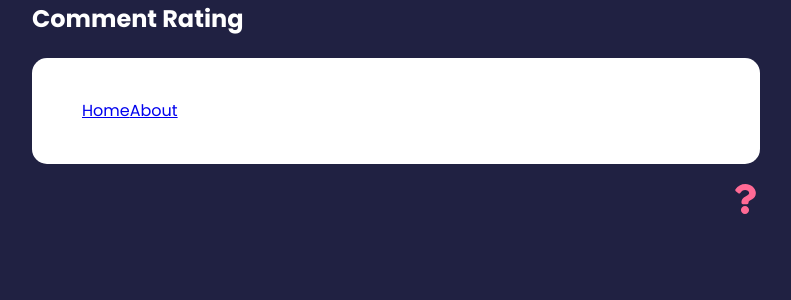
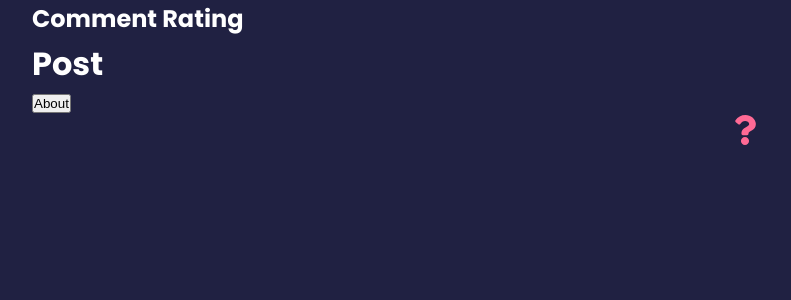
Before and after one commit to xploreout/comment-app, a React (Create React App) app: page /post in a window 1280 px wide. Shown: the top 300 px of the page, without its empty margins (244-1035 px from the left). Built offline with nearby package versions, Linux system fonts and the light colour scheme.

Commit message:
check out Navigate and useNavigate

```diff
--- a/src/App.js
+++ b/src/App.js
@@ -3,18 +3,13 @@ import { v4 as uuidv4 } from 'uuid';
 import Header from './components/Header';
 import AboutLink from './components/AboutLink';
 import { useState } from 'react';
-import Card from './components/shared/Card';
 import About from './pages/About';
 import SurveyData from './data/SurveyData';
 import SurveyList from './components/SurveyList';
 import SurveyStats from './components/SurveyStats';
 import SurveyForm from './components/SurveyForm';
-import {
-  BrowserRouter as Router,
-  Routes,
-  Route,
-  NavLink,
-} from 'react-router-dom';
+import { BrowserRouter as Router, Routes, Route } from 'react-router-dom';
+import Post from './components/Post';
 
 function App() {
   const [survey, setSurvey] = useState(SurveyData);
@@ -46,15 +41,18 @@ function App() {
             }
           />
           <Route path='/about' element={<About />} />
+          <Route path='/post/*' element={<Post />} />
+          {/* <Route path='/post/:id/:name' element={<Post />} /> */}
+          {/* <Route path='/post/*' element={<Post />} /> */}
         </Routes>
-        <Card>
+        {/* <Card>
           <NavLink to='/' activeClassName='active'>
             Home
           </NavLink>
           <NavLink to='/about' activeClassName='active'>
             About
           </NavLink>
-        </Card>
+        </Card> */}
         <AboutLink />
       </div>
     </Router>
--- /dev/null
+++ b/src/components/Post.jsx
@@ -0,0 +1,30 @@
+import React from 'react';
+import { Route, Routes, useParams } from 'react-router-dom';
+import { Navigate, useNavigate } from 'react-router-dom';
+
+function Post() {
+  const params = useParams();
+  const navigate = useNavigate();
+  const status = 200;
+
+  const handleClick = () => {
+    navigate('/about');
+  };
+  if (status === 404) {
+    return <Navigate to='/notfound' />;
+  }
+
+  return (
+    <div>
+      <h1>Post</h1>
+      {/* <h1>Post {params.id}</h1>
+      <p>Name: {params.name}</p> */}
+      <button onClick={handleClick}>About</button>
+      <Routes>
+        <Route path='/show' element={<h2>Showing route</h2>} />
+      </Routes>
+    </div>
+  );
+}
+
+export default Post;
--- a/src/index.css
+++ b/src/index.css
@@ -210,7 +210,7 @@ ul {
   margin: 10px 0;
 }
 
-.active {
+/* .active {
   background: #f3e0e0;
   color: rgb(98, 137, 244);
-}
+} */
```
